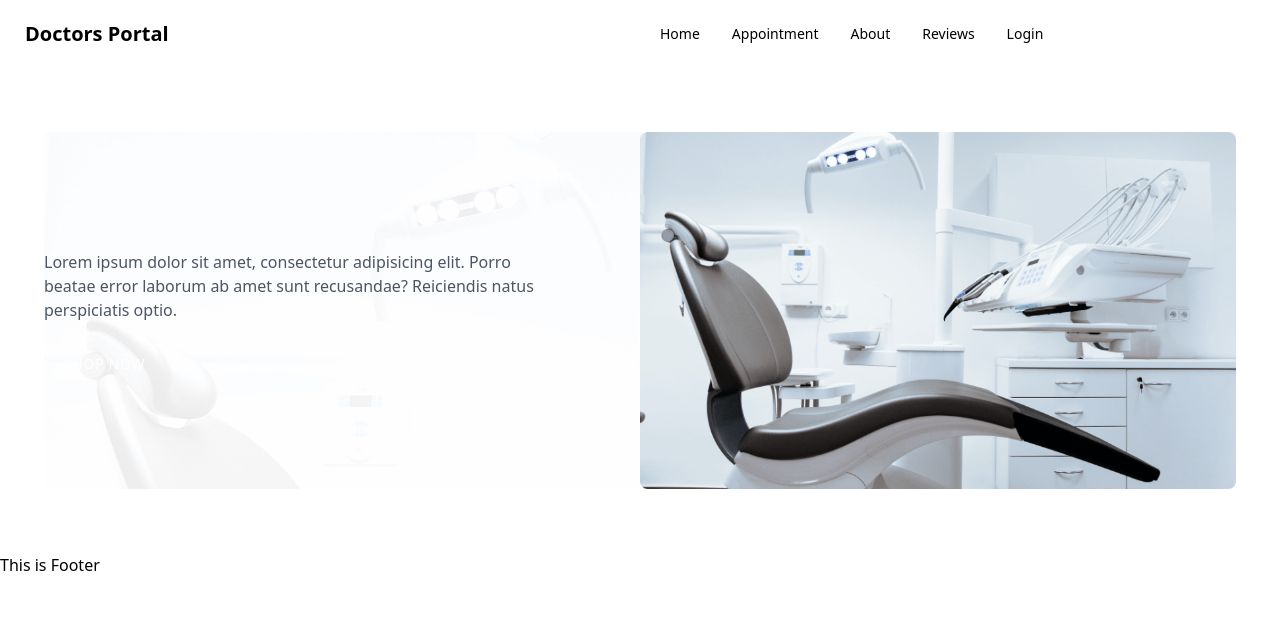
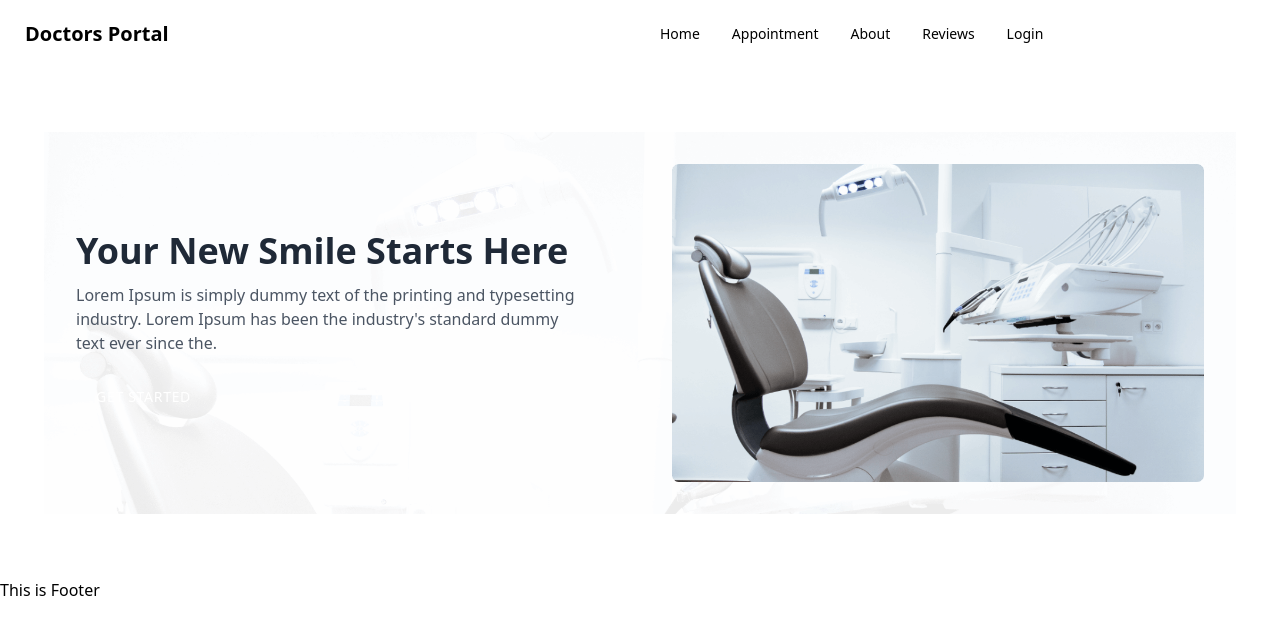
Before and after one commit to rakibgithub21/Doctors-Portal-Client-side, a React (Vite) app: page / in a window 1280 px wide. Shown: the top 634 px of the page. Built offline with nearby package versions, Linux system fonts and the light colour scheme.

Commit message:
make the banner complete

```diff
--- a/src/Pages/Home/Home/Banner/Banner.jsx
+++ b/src/Pages/Home/Home/Banner/Banner.jsx
@@ -7,14 +7,14 @@ const Banner = () => {
 
         <div className="container px-6 py-16 mx-auto">
             <div style={{background:`url(${background} )`,backgroundSize:'cover'}} className="items-center lg:flex">
-                <div className="w-full lg:w-1/2">
+                <div className="w-full lg:w-1/2 p-8">
                     <div className="lg:max-w-lg">
-                        <h1 className="text-3xl font-semibold text-gray-800 dark:text-white lg:text-4xl"></h1>
-                        <p className="mt-3 text-gray-600 dark:text-gray-400">Lorem ipsum dolor sit amet, consectetur adipisicing elit. Porro beatae error laborum ab amet sunt recusandae? Reiciendis natus perspiciatis optio.</p>
-                        <button className="w-full px-5 py-2 mt-6 text-sm tracking-wider text-white uppercase transition-colors duration-300 transform bg-primary rounded-lg lg:w-auto hover:bg-blue-500 focus:outline-none focus:bg-blue-500">Shop Now</button>
+                        <h1 className="text-3xl font-semibold text-gray-800 dark:text-white lg:text-4xl">Your New Smile Starts Here</h1>
+                        <p className="mt-3 text-gray-600 dark:text-gray-400">Lorem Ipsum is simply dummy text of the printing and typesetting industry. Lorem Ipsum has been the industry's standard dummy text ever since the.</p>
+                        <button className="w-full px-5 py-2 mt-6 text-sm tracking-wider text-white uppercase transition-colors duration-300 transform bg-primary rounded-lg lg:w-auto hover:bg-blue-500 focus:outline-none focus:bg-blue-500">Get Started</button>
                     </div>
                 </div>
-                <div className="flex items-center justify-center w-full mt-6 lg:mt-0 lg:w-1/2">
+                <div className="flex items-center justify-center p-8 w-full mt-6 lg:mt-0 lg:w-1/2">
                     <img className="w-full h-full lg:max-w-3xl" src={chair} />
                 </div>
             </div>
```
